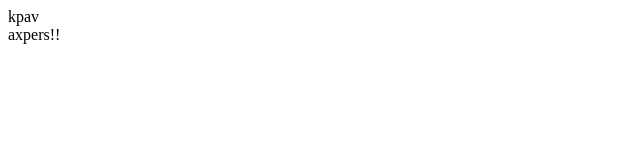
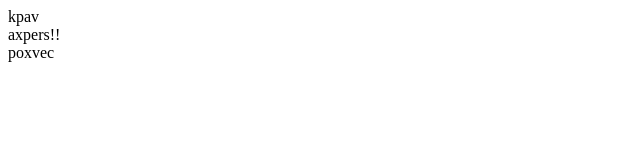
Before and after one commit to Zaven-react/git, a plain HTML site: page index.html in a window 1280 px wide. Shown: the full height of the page, 0-640 px from the left. Drawn offline with Linux system fonts and the light colour scheme.

Commit message:
some changes

```diff
--- a/index.html
+++ b/index.html
@@ -6,5 +6,6 @@
   <body>
     <div>kpav</div>
     <div>axpers!!</div>
+    <div>poxvec</div>
   </body>
 </html>
```
